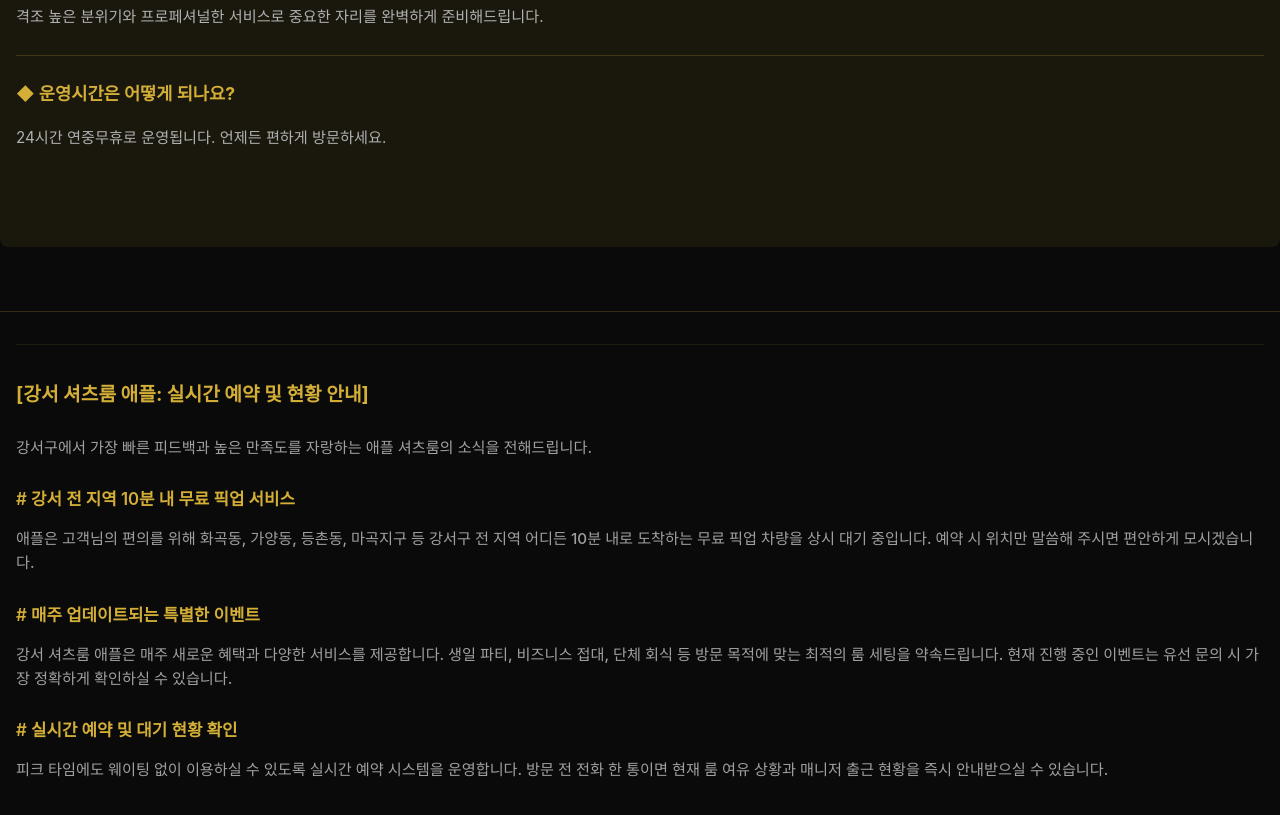
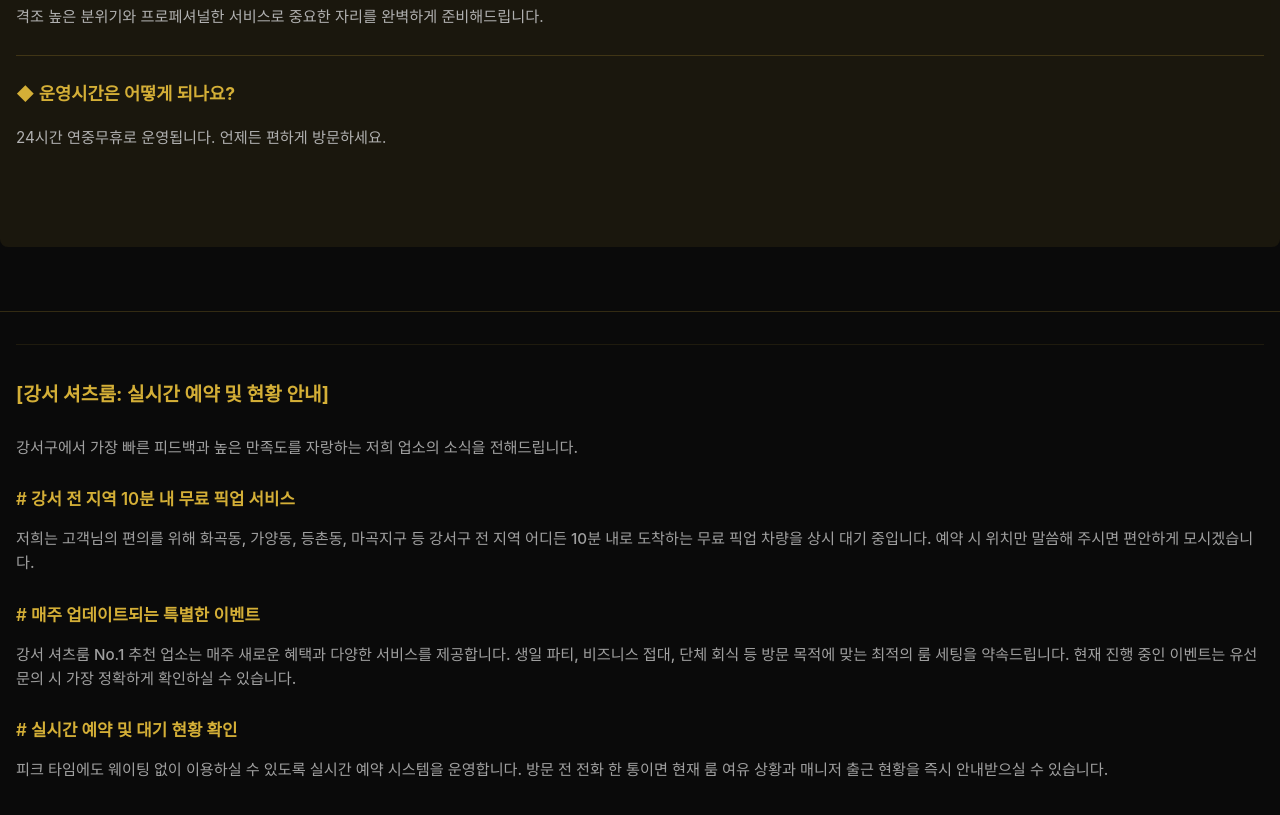
Before and after one commit to insang3663-netizen/yeongdeungposhirt2, a plain HTML site: page index.html in a window 1280 px wide. Shown: the part 2095-2910 px from the top of the page. Drawn offline with Linux system fonts and the light colour scheme; a web font is replaced by a local one.

Commit message:
본문/alt/푸터에서 '애플' 완전 제거: 일반 명칭(저희 업소, No.1 추천 업소)으로 전면 교체

```diff
--- a/index.html
+++ b/index.html
@@ -615,7 +615,7 @@
             <img src="magok-shirtroom-service.webp" alt="마곡 셔츠룸 서비스 및 실내 분위기" loading="lazy" />
           </div>
           <div class="gallery-item">
-            <img src="gangseo-shirtroom-entrance-guide.webp" alt="강서 셔츠룸 애플 입구 및 위치 안내" loading="lazy" />
+            <img src="gangseo-shirtroom-entrance-guide.webp" alt="강서 셔츠룸 No.1 추천 업소 입구 및 위치 안내" loading="lazy" />
           </div>
         </div>
       </div>
@@ -655,12 +655,12 @@
     <footer>
       <div class="container">
                 <div style="padding: 2rem 0; border-top: 1px solid rgba(212, 175, 55, 0.1); text-align: left; font-size: 0.95rem; color: #a0a0a0; line-height: 1.8;">
-          <h3 style="font-size: 1.2rem; color: #d4af37; margin-bottom: 1.5rem;">[강서 셔츠룸 애플: 실시간 예약 및 현황 안내]</h3>
-          <p style="margin-bottom: 1.5rem;">강서구에서 가장 빠른 피드백과 높은 만족도를 자랑하는 애플 셔츠룸의 소식을 전해드립니다.</p>
+          <h3 style="font-size: 1.2rem; color: #d4af37; margin-bottom: 1.5rem;">[강서 셔츠룸: 실시간 예약 및 현황 안내]</h3>
+          <p style="margin-bottom: 1.5rem;">강서구에서 가장 빠른 피드백과 높은 만족도를 자랑하는 저희 업소의 소식을 전해드립니다.</p>
           <h4 style="font-size: 1.05rem; color: #d4af37; margin-bottom: 0.8rem; font-weight: 600;"># 강서 전 지역 10분 내 무료 픽업 서비스</h4>
-          <p style="margin-bottom: 1.5rem;">애플은 고객님의 편의를 위해 화곡동, 가양동, 등촌동, 마곡지구 등 강서구 전 지역 어디든 10분 내로 도착하는 무료 픽업 차량을 상시 대기 중입니다. 예약 시 위치만 말씀해 주시면 편안하게 모시겠습니다.</p>
+          <p style="margin-bottom: 1.5rem;">저희는 고객님의 편의를 위해 화곡동, 가양동, 등촌동, 마곡지구 등 강서구 전 지역 어디든 10분 내로 도착하는 무료 픽업 차량을 상시 대기 중입니다. 예약 시 위치만 말씀해 주시면 편안하게 모시겠습니다.</p>
           <h4 style="font-size: 1.05rem; color: #d4af37; margin-bottom: 0.8rem; font-weight: 600;"># 매주 업데이트되는 특별한 이벤트</h4>
-          <p style="margin-bottom: 1.5rem;">강서 셔츠룸 애플은 매주 새로운 혜택과 다양한 서비스를 제공합니다. 생일 파티, 비즈니스 접대, 단체 회식 등 방문 목적에 맞는 최적의 룸 세팅을 약속드립니다. 현재 진행 중인 이벤트는 유선 문의 시 가장 정확하게 확인하실 수 있습니다.</p>
+          <p style="margin-bottom: 1.5rem;">강서 셔츠룸 No.1 추천 업소는 매주 새로운 혜택과 다양한 서비스를 제공합니다. 생일 파티, 비즈니스 접대, 단체 회식 등 방문 목적에 맞는 최적의 룸 세팅을 약속드립니다. 현재 진행 중인 이벤트는 유선 문의 시 가장 정확하게 확인하실 수 있습니다.</p>
           <h4 style="font-size: 1.05rem; color: #d4af37; margin-bottom: 0.8rem; font-weight: 600;"># 실시간 예약 및 대기 현황 확인</h4>
           <p>피크 타임에도 웨이팅 없이 이용하실 수 있도록 실시간 예약 시스템을 운영합니다. 방문 전 전화 한 통이면 현재 룸 여유 상황과 매니저 출근 현황을 즉시 안내받으실 수 있습니다.</p>
         </div>
```
